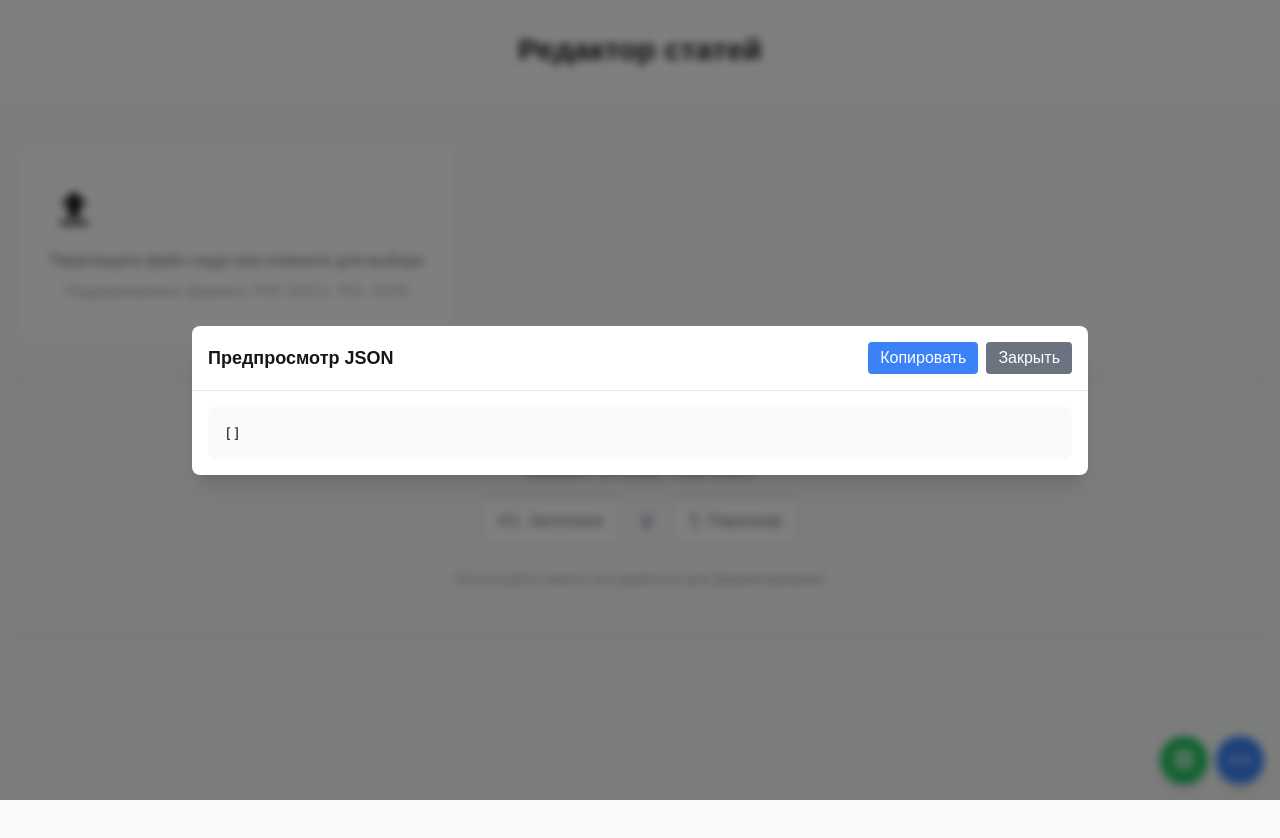
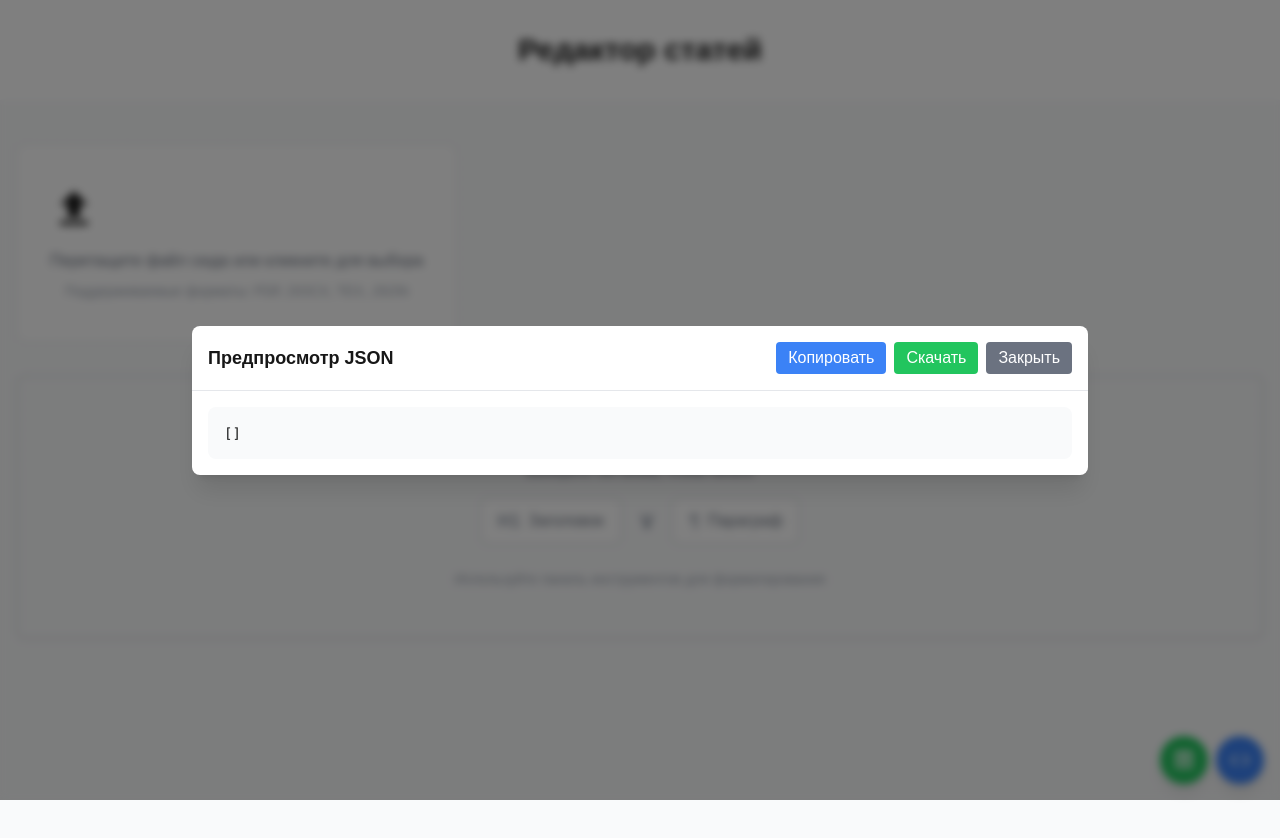
Before and after one commit to rodiontazetdinov/article-editor, a Next.js app: page / in a window 1280 px wide. Both pictures are taken after a click on the button 1240 px from the left and 760 px from the top of the page. Shown: the top 838 px of the page. Built offline with nearby package versions, Linux system fonts and the light colour scheme.

Commit message:
Улучшена поддержка JSON: добавлен импорт/экспорт в нужном формате, улучшена валидация блоков, добавлена кнопка скачивания JSON

```diff
--- a/src/api/pdf.ts
+++ b/src/api/pdf.ts
@@ -135,25 +135,45 @@ async function parseTeXFile(file: File): Promise<DocumentResponse> {
 // Парсинг JSON файла
 async function parseJSONFile(file: File): Promise<DocumentResponse> {
   const text = await file.text();
-  const json = JSON.parse(text);
+  let json;
 
-  // Проверяем структуру JSON
-  if (!Array.isArray(json.blocks)) {
-    throw new Error('Некорректный формат JSON: ожидается поле blocks');
+  try {
+    json = JSON.parse(text);
+  } catch (error) {
+    throw new Error('Некорректный формат JSON');
   }
 
+  // Если передан массив напрямую
+  const blocks = Array.isArray(json) ? json : (json.blocks || []);
+
   // Валидируем каждый блок
-  const blocks = json.blocks.map((block: any) => {
-    if (!block.type || !block.content) {
-      throw new Error('Некорректный формат блока: отсутствуют обязательные поля');
+  const validatedBlocks = blocks.map((block: any) => {
+    if (!block.type || typeof block.type !== 'string') {
+      throw new Error('Некорректный формат блока: отсутствует или неверный тип');
     }
-    return block as DocumentResponse['blocks'][0];
+
+    if (!block.content && block.type !== 'IMAGE') {
+      throw new Error('Некорректный формат блока: отсутствует содержимое');
+    }
+
+    // Проверяем тип блока
+    if (!['H1', 'H2', 'H3', 'P', 'FORMULA', 'IMAGE', 'CAPTION'].includes(block.type)) {
+      throw new Error(`Неподдерживаемый тип блока: ${block.type}`);
+    }
+
+    // Преобразуем блок в нужный формат
+    return {
+      type: block.type,
+      content: block.content || '',
+      isInline: block.type === 'FORMULA' ? block.isInline || false : undefined,
+      indent: block.indent || 0
+    };
   });
 
   return {
     status: 'success',
     filename: file.name,
-    blocks
+    blocks: validatedBlocks
   };
 }
 
--- a/src/components/JsonPreview/JsonPreview.tsx
+++ b/src/components/JsonPreview/JsonPreview.tsx
@@ -6,12 +6,55 @@ interface JsonPreviewProps {
   blocks: TArticleBlock[];
 }
 
-export const JsonPreview = ({ blocks }: JsonPreviewProps) => {
+export const JsonPreview: React.FC<JsonPreviewProps> = ({ blocks }) => {
   const [isOpen, setIsOpen] = useState(false);
 
+  const formatBlockForExport = (block: TArticleBlock) => {
+    const baseBlock = {
+      type: block.type,
+      content: 'content' in block ? block.content : '',
+      indent: block.indent || 0,
+      id: block.id,
+      modified: block.modified
+    };
+
+    if (block.type === 'FORMULA') {
+      return {
+        ...baseBlock,
+        isInline: 'inline' in block ? block.inline : false
+      };
+    }
+
+    if (block.type === 'IMAGE') {
+      return {
+        ...baseBlock,
+        variant: 'variant' in block ? block.variant : '1',
+        images: 'images' in block ? block.images : [],
+        src: 'src' in block ? block.src : ''
+      };
+    }
+
+    return baseBlock;
+  };
+
   const handleCopy = () => {
-    const json = JSON.stringify(blocks, null, 2);
+    const formattedBlocks = blocks.map(formatBlockForExport);
+    const json = JSON.stringify(formattedBlocks, null, 2);
     navigator.clipboard.writeText(json);
+  };
+
+  const handleDownload = () => {
+    const formattedBlocks = blocks.map(formatBlockForExport);
+    const json = JSON.stringify(formattedBlocks, null, 2);
+    const blob = new Blob([json], { type: 'application/json' });
+    const url = URL.createObjectURL(blob);
+    const a = document.createElement('a');
+    a.href = url;
+    a.download = 'article.json';
+    document.body.appendChild(a);
+    a.click();
+    document.body.removeChild(a);
+    URL.revokeObjectURL(url);
   };
 
   return (
@@ -37,6 +80,12 @@ export const JsonPreview = ({ blocks }: JsonPreviewProps) => {
                   Копировать
                 </button>
                 <button
+                  onClick={handleDownload}
+                  className="px-3 py-1 bg-green-500 hover:bg-green-600 text-white rounded transition-colors"
+                >
+                  Скачать
+                </button>
+                <button
                   onClick={() => setIsOpen(false)}
                   className="px-3 py-1 bg-gray-500 hover:bg-gray-600 text-white rounded transition-colors"
                 >
@@ -46,7 +95,7 @@ export const JsonPreview = ({ blocks }: JsonPreviewProps) => {
             </div>
             <div className="flex-1 overflow-auto p-4">
               <pre className="bg-gray-50 p-4 rounded-lg text-sm font-mono whitespace-pre-wrap">
-                {JSON.stringify(blocks, null, 2)}
+                {JSON.stringify(blocks.map(formatBlockForExport), null, 2)}
               </pre>
             </div>
           </div>
```
